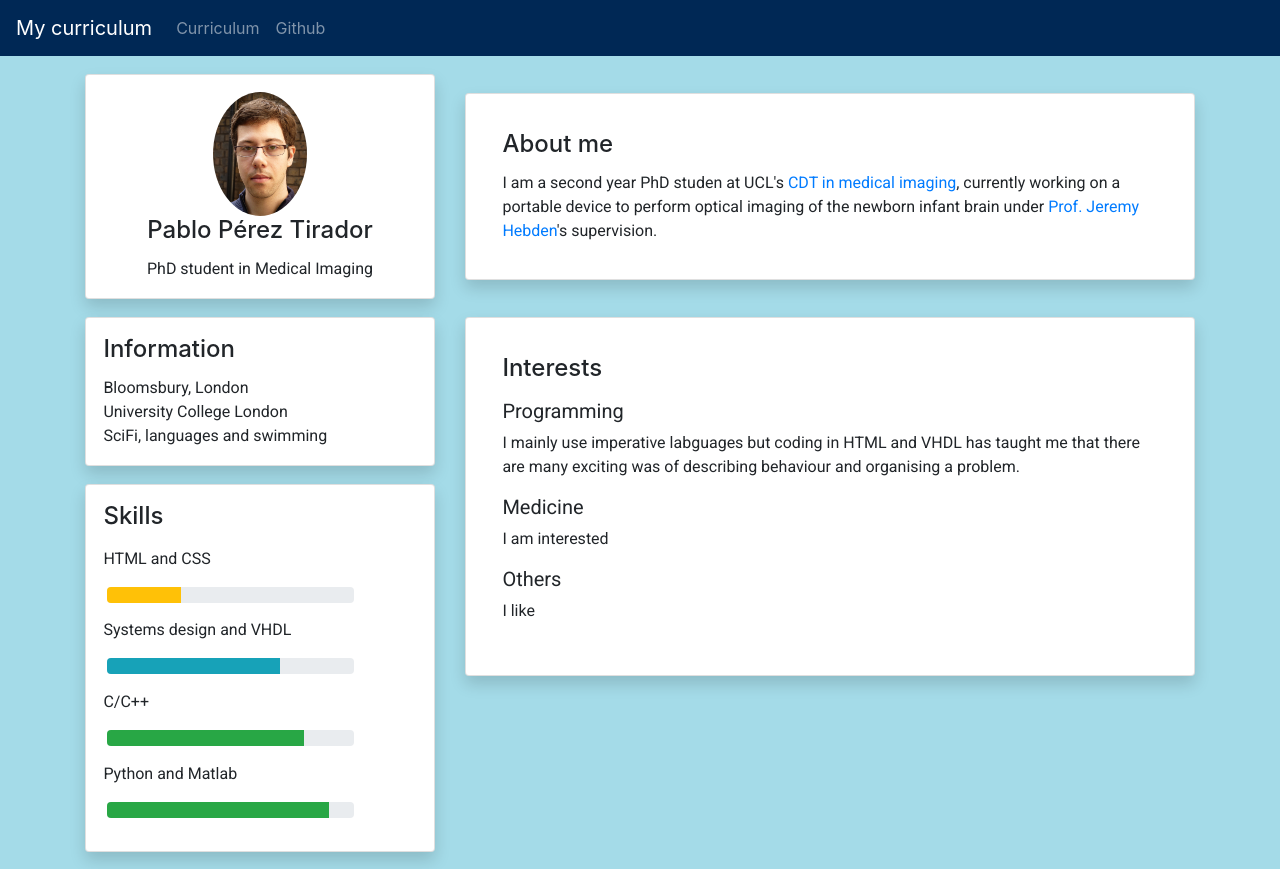
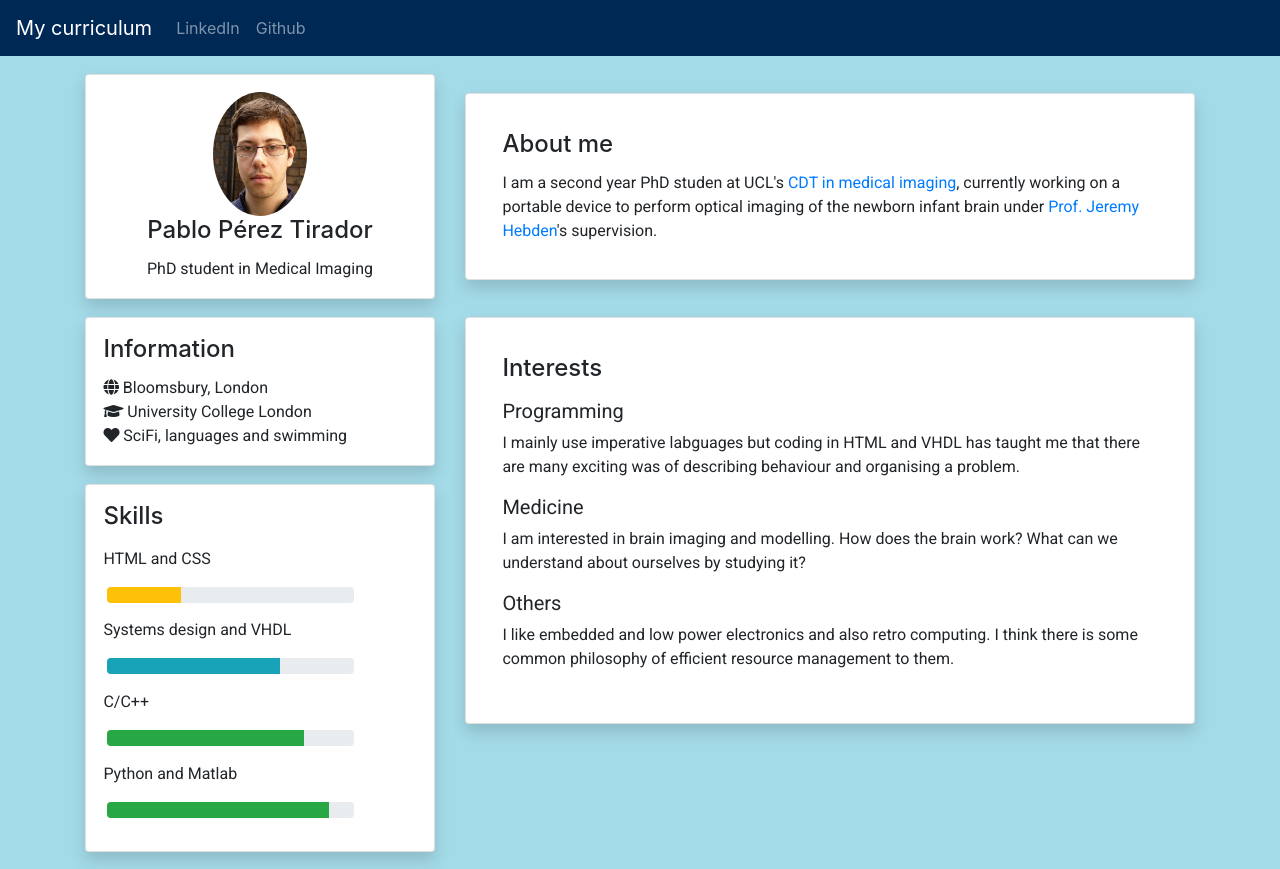
Before and after one commit to ppereztirador/ppereztirador.github.io, a plain HTML site: page index.html in a window 1280 px wide. Drawn offline with nearby package versions, Linux system fonts and the light colour scheme.

Commit message:
Add files via upload

```diff
--- a/index.html
+++ b/index.html
@@ -3,6 +3,7 @@
 	<title>About me</title>
 	<link rel="stylesheet" href="https://stackpath.bootstrapcdn.com/bootstrap/4.1.1/css/bootstrap.min.css" integrity="sha384-WskhaSGFgHYWDcbwN70/dfYBj47jz9qbsMId/iRN3ewGhXQFZCSftd1LZCfmhktB" crossorigin="anonymous">
 	<link href="https://fonts.googleapis.com/css?family=Nunito|Roboto" rel="stylesheet">
+	<link rel="stylesheet" href="https://use.fontawesome.com/releases/v5.0.13/css/all.css" integrity="sha384-DNOHZ68U8hZfKXOrtjWvjxusGo9WQnrNx2sqG0tfsghAvtVlRW3tvkXWZh58N9jp" crossorigin="anonymous">
 
 	<link rel="stylesheet" type="text/css" href="css/style.css">
 
@@ -20,7 +21,7 @@
 		  </button>
 		  <div class="collapse navbar-collapse" id="navbarNavAltMarkup">
 		    <div class="navbar-nav">
-		      <a class="nav-item nav-link" href="#org-sct">Curriculum</a>
+		      <a class="nav-item nav-link" href="#org-sct">LinkedIn</a>
 		      <a class="nav-item nav-link" href="#">Github</a>
 		    </div>
 		  </div>
@@ -43,9 +44,9 @@
 					<div class="card-block padding-card">
 						<h4 class="card-title">Information</h4>
 						<p class="card-text">
-							Bloomsbury, London<br>
-							University College London<br>
-							SciFi, languages and swimming
+							<i class="fas fa-globe"></i> Bloomsbury, London<br>
+							<i class="fas fa-graduation-cap"></i> University College London<br>
+							<i class="fas fa-heart"></i> SciFi, languages and swimming
 						</p>
 					</div>
 				</div>
@@ -103,10 +104,10 @@
 							<p>I mainly use imperative labguages but coding in HTML and VHDL has taught me that there are many exciting was of describing behaviour and organising a problem.</p>
 
 							<h5>Medicine</h5>
-							<p>I am interested </p>
+							<p>I am interested in brain imaging and modelling. How does the brain work? What can we understand about ourselves by studying it?</p>
 
 							<h5>Others</h5>
-							<p>I like</p>
+							<p>I like embedded and low power electronics and also retro computing. I think there is some common philosophy of efficient resource management to them.</p>
 						</p>
 					</div>
 				</div>
```
